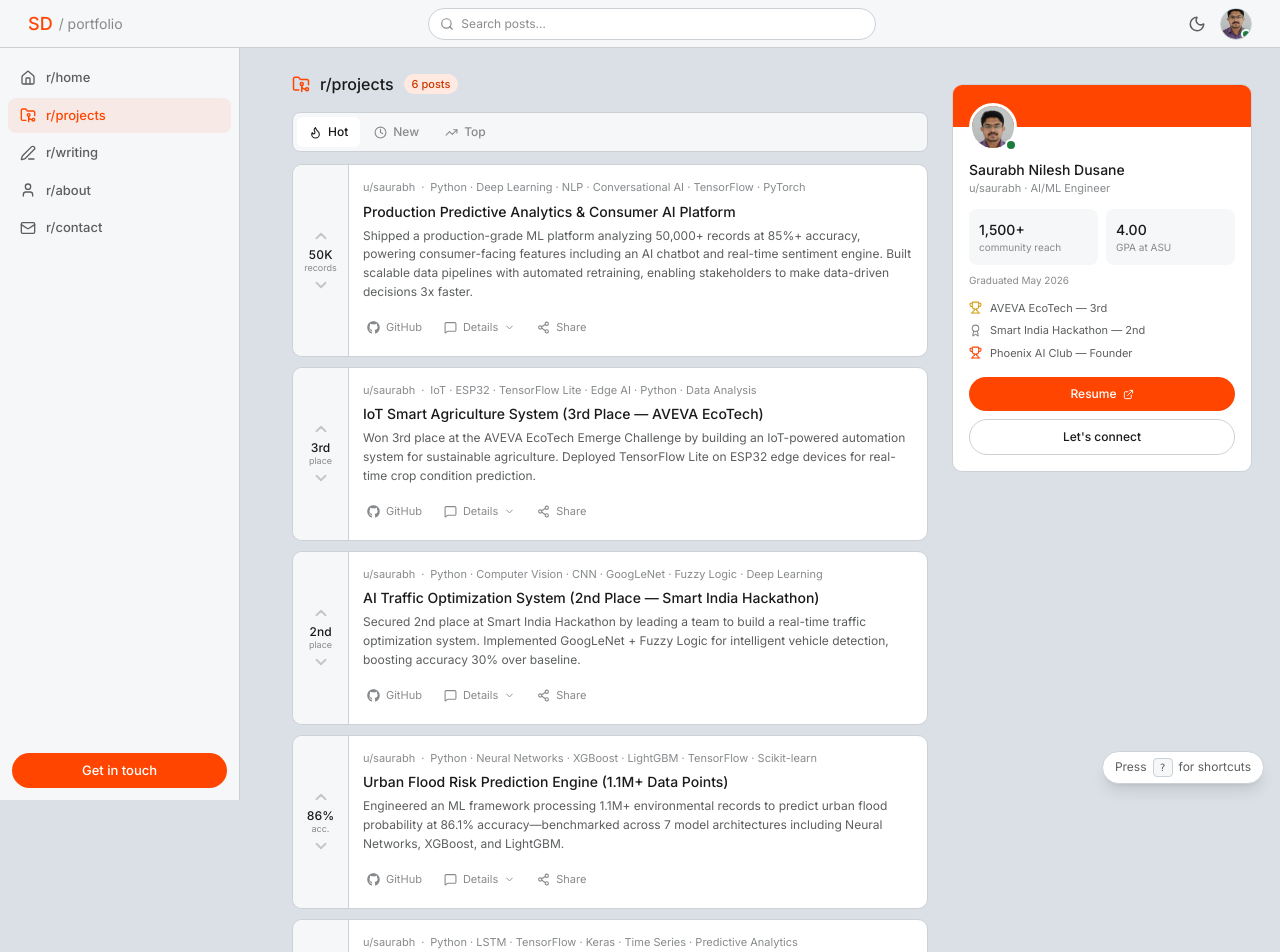
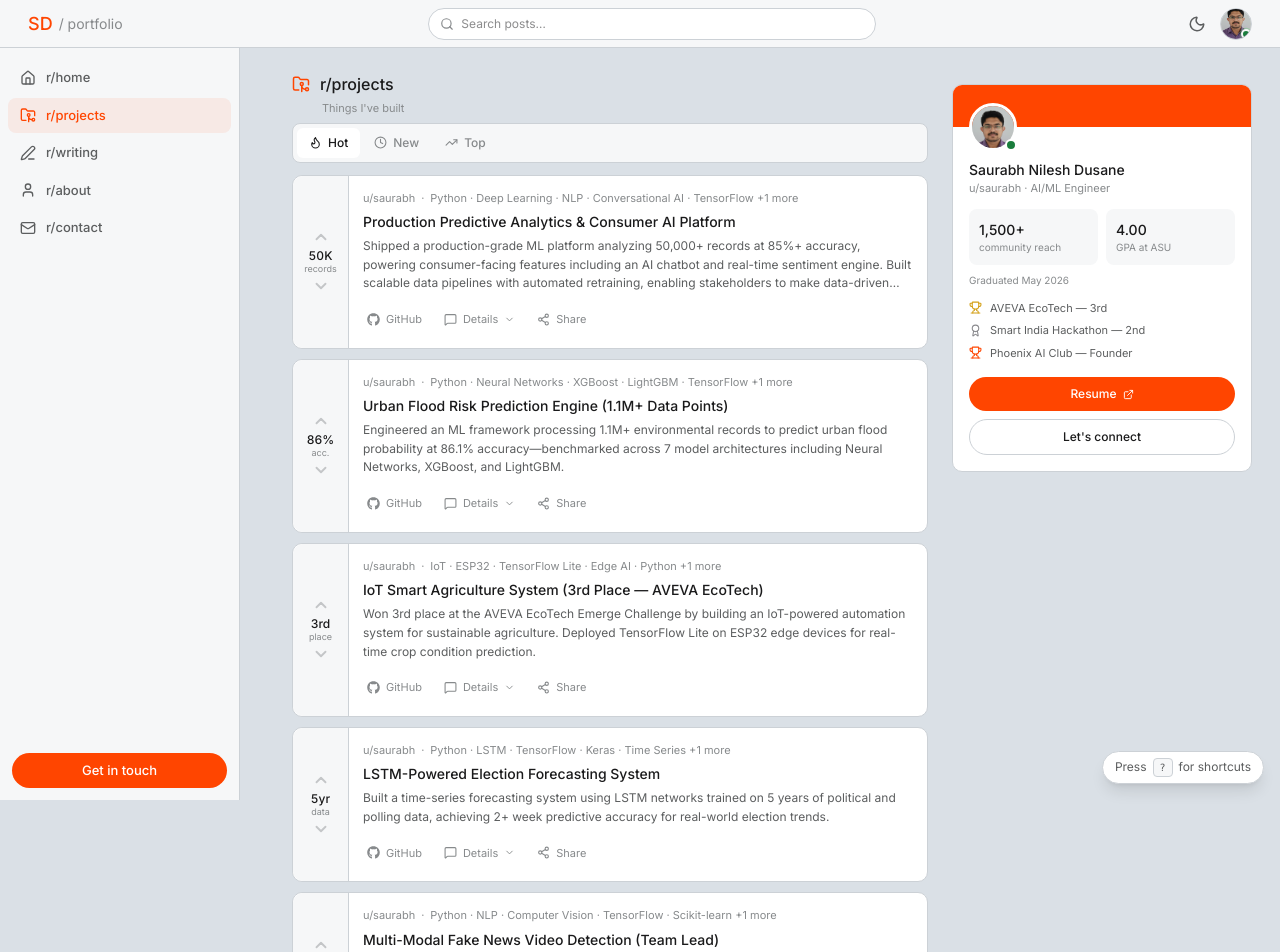
Before and after one commit to SaurabhDusane/portfolio-website, a Next.js app: page /projects in a window 1280 px wide. Shown: the top 952 px of the page. Built offline with nearby package versions, Linux system fonts and the light colour scheme.

Commit message:
Polish: remove counts, data-driven sorting, body clamp, tag cap, Details expand, card lift, metric tooltips

```diff
--- a/app/globals.css
+++ b/app/globals.css
@@ -128,12 +128,18 @@ body {
   background: var(--card);
   border: 1px solid var(--border);
   border-radius: 10px;
-  transition: background-color 0.2s, border-color 0.2s, box-shadow 0.15s;
+  transition: background-color 0.2s, border-color 0.2s, box-shadow 0.15s, transform 0.15s;
 }
 .reddit-card:hover {
   background: var(--card-hover);
   border-color: var(--border-hover);
   box-shadow: 0 2px 12px rgba(0,0,0,0.12);
+}
+.card-lift:hover {
+  transform: translateY(-1px);
+}
+@media (prefers-reduced-motion: reduce) {
+  .card-lift:hover { transform: none; }
 }
 
 /* ── Vote bounce ────────────────────────────────────────────────────────── */
--- a/app/page.tsx
+++ b/app/page.tsx
@@ -6,15 +6,6 @@ import { ArrowRight, FolderGit2, PenLine } from "lucide-react";
 import { personalInfo, focusDomains, projects, articles } from "@/data";
 import FlairPill from "@/components/FlairPill";
 import PostCard from "@/components/PostCard";
-
-const projectMetrics: Record<number, { metric: string; label: string }> = {
-  0: { metric: "50K", label: "records" },
-  1: { metric: "86%", label: "acc." },
-  2: { metric: "3rd", label: "place" },
-  3: { metric: "5yr", label: "data" },
-  4: { metric: "4", label: "team" },
-  5: { metric: "2nd", label: "place" },
-};
 
 export default function HomePage() {
   const hotProjects = projects.slice(0, 3);
@@ -71,21 +62,19 @@ export default function HomePage() {
         </Link>
       </div>
       <div className="flex flex-col gap-2.5 mb-5">
-        {hotProjects.map((project) => {
-          const m = projectMetrics[project.id] ?? { metric: "0", label: "" };
-          return (
+        {hotProjects.map((project) => (
           <PostCard
             key={project.id}
             title={project.title}
             body={project.description}
             flairs={project.techStack.slice(0, 3)}
-              metric={m.metric}
-              metricLabel={m.label}
+            metric={project.metric ?? "—"}
+            metricLabel={project.metricLabel}
+            metricTooltip={project.metricTooltip}
             githubLink={project.githubLink}
             demoLink={project.demoLink}
           />
-          );
-        })}
+        ))}
       </div>
 
       {/* Latest writing */}
--- a/app/projects/page.tsx
+++ b/app/projects/page.tsx
@@ -7,39 +7,27 @@ import PostCard from "@/components/PostCard";
 import FeedTabs from "@/components/FeedTabs";
 import FlairPill from "@/components/FlairPill";
 
-const projectMetrics: Record<number, { metric: string; label: string }> = {
-  0: { metric: "50K", label: "records" },
-  1: { metric: "86%", label: "acc." },
-  2: { metric: "3rd", label: "place" },
-  3: { metric: "5yr", label: "data" },
-  4: { metric: "4", label: "team" },
-  5: { metric: "2nd", label: "place" },
-};
-
-const featuredOrder = [0, 2, 5, 1, 3, 4];
-const dateOrder = [5, 4, 3, 2, 1, 0];
-const metricOrder = [0, 1, 3, 2, 5, 4];
-
-const sortOrders: Record<string, number[]> = {
-  hot: featuredOrder,
-  new: dateOrder,
-  top: metricOrder,
-};
-
 export default function ProjectsPage() {
   const [sort, setSort] = useState("hot");
 
   const sorted = useMemo(() => {
-    const order = sortOrders[sort] ?? featuredOrder;
-    return order.map((id) => projects.find((p) => p.id === id)!);
+    const list = [...projects];
+    if (sort === "new") {
+      list.sort((a, b) => (b.year ?? 0) - (a.year ?? 0));
+    } else if (sort === "top") {
+      list.sort((a, b) => (b.topRank ?? 0) - (a.topRank ?? 0));
+    }
+    return list;
   }, [sort]);
 
   return (
     <>
-      <div className="flex items-center gap-2.5 mb-4">
+      <div className="mb-1.5">
+        <div className="flex items-center gap-2.5">
           <FolderGit2 size={18} style={{ color: "var(--accent)" }} />
           <h1 className="text-[16px] font-medium" style={{ color: "var(--text)" }}>r/projects</h1>
-        <FlairPill label={`${projects.length} posts`} accent />
+        </div>
+        <p className="text-[11px] mt-1 ml-[30px]" style={{ color: "var(--text-hint)" }}>Things I've built</p>
       </div>
 
       <FeedTabs
@@ -53,28 +41,38 @@ export default function ProjectsPage() {
       />
 
       <div className="flex flex-col gap-2.5">
-        {sorted.map((project) => {
-          const m = projectMetrics[project.id] ?? { metric: "0", label: "" };
-          return (
+        {sorted.map((project) => (
           <PostCard
             key={project.id}
             title={project.title}
             body={project.description}
             flairs={project.techStack}
-              metric={m.metric}
-              metricLabel={m.label}
+            metric={project.metric ?? "—"}
+            metricLabel={project.metricLabel}
+            metricTooltip={project.metricTooltip}
             githubLink={project.githubLink}
             demoLink={project.demoLink}
             expandedContent={
-                <div className="flex flex-wrap gap-1.5">
+              project.highlights && project.highlights.length > 0 ? (
+                <div>
+                  <ul className="space-y-1">
+                    {project.highlights.map((h, i) => (
+                      <li key={i} className="flex gap-2">
+                        <span style={{ color: "var(--accent)" }}>&bull;</span>
+                        <span>{h}</span>
+                      </li>
+                    ))}
+                  </ul>
+                  <div className="flex flex-wrap gap-1.5 mt-2 pt-2" style={{ borderTop: "1px solid var(--border)" }}>
                     {project.techStack.map((t) => (
                       <FlairPill key={t} label={t} />
                     ))}
                   </div>
+                </div>
+              ) : undefined
             }
           />
-          );
-        })}
+        ))}
       </div>
     </>
   );
--- a/components/PostCard.tsx
+++ b/components/PostCard.tsx
@@ -1,10 +1,11 @@
 "use client";
 
-import { useState } from "react";
+import { useState, useRef, useEffect } from "react";
 import { MessageSquare, Share2, ExternalLink, ChevronDown, ChevronUp } from "lucide-react";
 import { FaGithub } from "react-icons/fa";
 import VoteRail from "./VoteRail";
-import FlairPill from "./FlairPill";
+
+const MAX_VISIBLE_TAGS = 5;
 
 interface PostCardProps {
   title: string;
@@ -13,6 +14,7 @@ interface PostCardProps {
   flairs: string[];
   metric: string;
   metricLabel?: string;
+  metricTooltip?: string;
   githubLink?: string;
   demoLink?: string;
   expandedContent?: React.ReactNode;
@@ -27,6 +29,7 @@ export default function PostCard({
   flairs,
   metric,
   metricLabel,
+  metricTooltip,
   githubLink,
   demoLink,
   expandedContent,
@@ -34,15 +37,29 @@ export default function PostCard({
   badge,
 }: PostCardProps) {
   const [expanded, setExpanded] = useState(false);
+  const expandRef = useRef<HTMLDivElement>(null);
+  const [expandHeight, setExpandHeight] = useState(0);
+
+  useEffect(() => {
+    if (expandRef.current) {
+      setExpandHeight(expanded ? expandRef.current.scrollHeight : 0);
+    }
+  }, [expanded]);
+
+  const visibleTags = flairs.slice(0, MAX_VISIBLE_TAGS);
+  const extraCount = flairs.length - MAX_VISIBLE_TAGS;
+  const byline = visibleTags.join(" \u00b7 ") + (extraCount > 0 ? ` +${extraCount} more` : "");
+
+  const actionStyle = { color: "var(--text-hint)" } as const;
+  const hoverIn = (e: React.MouseEvent<HTMLElement>) => { e.currentTarget.style.color = "var(--text)"; };
+  const hoverOut = (e: React.MouseEvent<HTMLElement>) => { e.currentTarget.style.color = "var(--text-hint)"; };
 
   return (
-    <article className="reddit-card flex overflow-hidden">
-      {/* Vote Rail */}
-      <VoteRail metric={metric} label={metricLabel} />
+    <article className="reddit-card flex overflow-hidden card-lift">
+      <VoteRail metric={metric} label={metricLabel} tooltip={metricTooltip} />
 
-      {/* Body */}
       <div className="flex-1 p-3.5 min-w-0">
-        {/* Meta row — inline tech as muted text */}
+        {/* Meta row */}
         <div className="flex items-center gap-1.5 text-[11px] mb-1.5 flex-wrap" style={{ color: "var(--text-hint)" }}>
           {pinned && (
             <span className="flex items-center gap-1 font-medium" style={{ color: "var(--success)" }}>
@@ -53,16 +70,16 @@ export default function PostCard({
           {badge && (
             <span
               className="px-1.5 py-0.5 rounded text-[10px] font-medium uppercase"
-              style={{ backgroundColor: "var(--pill-accent-bg)", color: "var(--pill-accent-text)" }}
+              style={{ backgroundColor: "var(--accent-soft-bg)", color: "var(--accent-soft-text)" }}
             >
               {badge}
             </span>
           )}
           <span>{author}</span>
-          {flairs.length > 0 && (
+          {byline && (
             <>
               <span>&middot;</span>
-              <span>{flairs.join(" \u00b7 ")}</span>
+              <span>{byline}</span>
             </>
           )}
         </div>
@@ -72,51 +89,56 @@ export default function PostCard({
           {title}
         </h3>
 
-        {/* Body */}
-        <p className="text-[12px] leading-[1.55] mb-3" style={{ color: "var(--text-muted)" }}>{body}</p>
+        {/* Body — clamped to 3 lines */}
+        <p
+          className="text-[12px] leading-[1.55] mb-3"
+          style={{
+            color: "var(--text-muted)",
+            display: "-webkit-box",
+            WebkitLineClamp: expanded ? "unset" : 3,
+            WebkitBoxOrient: "vertical",
+            overflow: expanded ? "visible" : "hidden",
+          }}
+        >
+          {body}
+        </p>
 
-        {/* Expanded content */}
-        {expanded && expandedContent && (
-          <div className="mb-3 p-3 rounded-lg text-[12px]" style={{ background: "var(--surface)", border: "1px solid var(--border)", color: "var(--text-muted)" }}>
-            {expandedContent}
-          </div>
-        )}
+        {/* Expanded content — smooth height transition */}
+        <div
+          ref={expandRef}
+          className="overflow-hidden transition-[max-height] duration-300 ease-in-out"
+          style={{ maxHeight: expanded ? expandHeight || 500 : 0 }}
+        >
+          {expandedContent && (
+            <div className="mb-3 p-3 rounded-lg text-[12px]" style={{ background: "var(--surface)", border: "1px solid var(--border)", color: "var(--text-muted)" }}>
+              {expandedContent}
+            </div>
+          )}
+        </div>
 
         {/* Action row */}
         <div className="flex items-center gap-0.5 -ml-1.5 flex-wrap">
           {githubLink && (
-            <a
-              href={githubLink}
-              target="_blank"
-              rel="noopener noreferrer"
+            <a href={githubLink} target="_blank" rel="noopener noreferrer"
               className="flex items-center gap-1.5 px-2.5 py-1.5 rounded-md text-[11px] transition-colors"
-              style={{ color: "var(--text-hint)" }}
-              onMouseEnter={(e) => (e.currentTarget.style.color = "var(--text)")}
-              onMouseLeave={(e) => (e.currentTarget.style.color = "var(--text-hint)")}
+              style={actionStyle} onMouseEnter={hoverIn} onMouseLeave={hoverOut}
             >
               <FaGithub size={13} /> GitHub
             </a>
           )}
           {demoLink && (
-            <a
-              href={demoLink}
-              target="_blank"
-              rel="noopener noreferrer"
+            <a href={demoLink} target="_blank" rel="noopener noreferrer"
               className="flex items-center gap-1.5 px-2.5 py-1.5 rounded-md text-[11px] transition-colors"
-              style={{ color: "var(--text-hint)" }}
-              onMouseEnter={(e) => (e.currentTarget.style.color = "var(--text)")}
-              onMouseLeave={(e) => (e.currentTarget.style.color = "var(--text-hint)")}
+              style={actionStyle} onMouseEnter={hoverIn} onMouseLeave={hoverOut}
             >
-              <ExternalLink size={13} /> Live
+              <ExternalLink size={13} /> Live ↗
             </a>
           )}
           {expandedContent && (
             <button
               onClick={() => setExpanded(!expanded)}
               className="flex items-center gap-1.5 px-2.5 py-1.5 rounded-md text-[11px] transition-colors"
-              style={{ color: "var(--text-hint)" }}
-              onMouseEnter={(e) => (e.currentTarget.style.color = "var(--text)")}
-              onMouseLeave={(e) => (e.currentTarget.style.color = "var(--text-hint)")}
+              style={actionStyle} onMouseEnter={hoverIn} onMouseLeave={hoverOut}
             >
               <MessageSquare size={13} /> Details
               {expanded ? <ChevronUp size={11} /> : <ChevronDown size={11} />}
@@ -125,9 +147,7 @@ export default function PostCard({
           <button
             onClick={() => navigator.clipboard?.writeText(window.location.href)}
             className="flex items-center gap-1.5 px-2.5 py-1.5 rounded-md text-[11px] transition-colors"
-            style={{ color: "var(--text-hint)" }}
-            onMouseEnter={(e) => (e.currentTarget.style.color = "var(--text)")}
-            onMouseLeave={(e) => (e.currentTarget.style.color = "var(--text-hint)")}
+            style={actionStyle} onMouseEnter={hoverIn} onMouseLeave={hoverOut}
           >
             <Share2 size={13} /> Share
           </button>
--- a/components/VoteRail.tsx
+++ b/components/VoteRail.tsx
@@ -6,9 +6,10 @@ import { ChevronUp, ChevronDown } from "lucide-react";
 interface VoteRailProps {
   metric: string;
   label?: string;
+  tooltip?: string;
 }
 
-export default function VoteRail({ metric, label }: VoteRailProps) {
+export default function VoteRail({ metric, label, tooltip }: VoteRailProps) {
   const [vote, setVote] = useState<"up" | "down" | null>(null);
   const [bouncing, setBouncing] = useState<"up" | "down" | null>(null);
 
@@ -35,8 +36,11 @@ export default function VoteRail({ metric, label }: VoteRailProps) {
         />
       </button>
       <span
-        className="text-xs font-medium tabular-nums leading-none"
+        className="text-xs font-medium tabular-nums leading-none cursor-default"
         style={{ color: vote === "up" ? "var(--upvote)" : vote === "down" ? "var(--link)" : "var(--text)" }}
+        title={tooltip}
+        aria-label={tooltip ? `${metric} ${label ?? ""} — ${tooltip}` : undefined}
+        tabIndex={tooltip ? 0 : undefined}
       >
         {metric}
       </span>
--- a/data/projects.ts
+++ b/data/projects.ts
@@ -12,6 +12,18 @@ export interface Project {
   icon: string;
   githubLink: string;
   demoLink?: string;
+  /** Vote-rail metric (e.g. "50K") */
+  metric?: string;
+  /** Short label under metric (e.g. "records") */
+  metricLabel?: string;
+  /** Tooltip describing the metric (e.g. "Dataset size") */
+  metricTooltip?: string;
+  /** Optional outcome bullets shown on Details expand */
+  highlights?: string[];
+  /** Year completed — used for New sort */
+  year?: number;
+  /** Numeric sort weight for Top sort (higher = better) */
+  topRank?: number;
 }
 
 export const projects: Project[] = [
@@ -23,6 +35,12 @@ export const projects: Project[] = [
     techStack: ["Python", "Deep Learning", "NLP", "Conversational AI", "TensorFlow", "PyTorch"],
     icon: "bot",
     githubLink: "https://github.com/SaurabhDusane",
+    metric: "50K",
+    metricLabel: "records",
+    metricTooltip: "Dataset size",
+    highlights: ["85%+ prediction accuracy across consumer segments", "AI chatbot + real-time sentiment engine in production", "Automated retraining pipeline — 3x faster stakeholder decisions"],
+    year: 2025,
+    topRank: 95,
   },
   {
     id: 1,
@@ -32,6 +50,12 @@ export const projects: Project[] = [
     techStack: ["Python", "Neural Networks", "XGBoost", "LightGBM", "TensorFlow", "Scikit-learn"],
     icon: "droplets",
     githubLink: "https://github.com/SaurabhDusane",
+    metric: "86%",
+    metricLabel: "acc.",
+    metricTooltip: "Model accuracy",
+    highlights: ["86.1% accuracy — best of 7 benchmarked architectures", "1.1M+ environmental data points processed", "Compared Neural Networks, XGBoost, LightGBM, and more"],
+    year: 2024,
+    topRank: 86,
   },
   {
     id: 2,
@@ -41,6 +65,12 @@ export const projects: Project[] = [
     techStack: ["IoT", "ESP32", "TensorFlow Lite", "Edge AI", "Python", "Data Analysis"],
     icon: "leaf",
     githubLink: "https://github.com/SaurabhDusane",
+    metric: "3rd",
+    metricLabel: "place",
+    metricTooltip: "Competition result",
+    highlights: ["3rd place globally at AVEVA EcoTech Emerge Challenge", "TensorFlow Lite on ESP32 for real-time edge inference", "Sustainable agriculture automation with IoT sensors"],
+    year: 2023,
+    topRank: 90,
   },
   {
     id: 3,
@@ -50,6 +80,12 @@ export const projects: Project[] = [
     techStack: ["Python", "LSTM", "TensorFlow", "Keras", "Time Series", "Predictive Analytics"],
     icon: "trendingUp",
     githubLink: "https://github.com/SaurabhDusane",
+    metric: "5yr",
+    metricLabel: "data",
+    metricTooltip: "Training data span",
+    highlights: ["2+ week predictive accuracy for election trends", "LSTM networks trained on 5 years of polling data"],
+    year: 2024,
+    topRank: 75,
   },
   {
     id: 4,
@@ -59,6 +95,12 @@ export const projects: Project[] = [
     techStack: ["Python", "NLP", "Computer Vision", "TensorFlow", "Scikit-learn", "NER"],
     icon: "shield",
     githubLink: "https://github.com/SaurabhDusane",
+    metric: "4",
+    metricLabel: "team",
+    metricTooltip: "Team size led",
+    highlights: ["Multi-modal pipeline: NLP + Computer Vision", "Entity recognition and sentiment analysis on text", "Video-level misinformation classification"],
+    year: 2023,
+    topRank: 70,
   },
   {
     id: 5,
@@ -68,5 +110,11 @@ export const projects: Project[] = [
     techStack: ["Python", "Computer Vision", "CNN", "GoogLeNet", "Fuzzy Logic", "Deep Learning"],
     icon: "traffic",
     githubLink: "https://github.com/SaurabhDusane",
+    metric: "2nd",
+    metricLabel: "place",
+    metricTooltip: "Competition result",
+    highlights: ["2nd place at Smart India Hackathon", "GoogLeNet + Fuzzy Logic — 30% accuracy boost over baseline", "Real-time vehicle detection and signal optimization"],
+    year: 2022,
+    topRank: 88,
   },
 ];
```
Also changed, not shown: app/writing/page.tsx (+12 -17 lines). Lines whose indentation alone changed are shown as unchanged.
